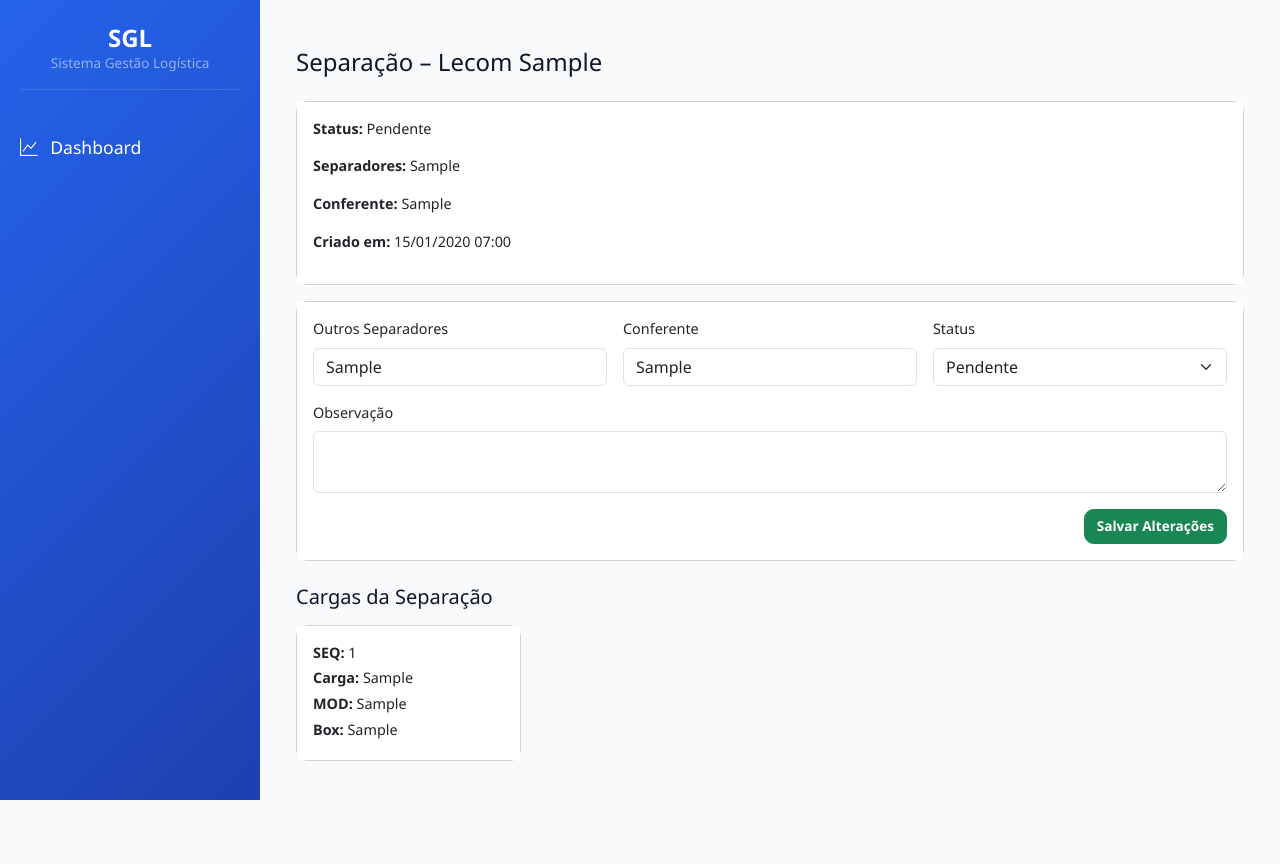
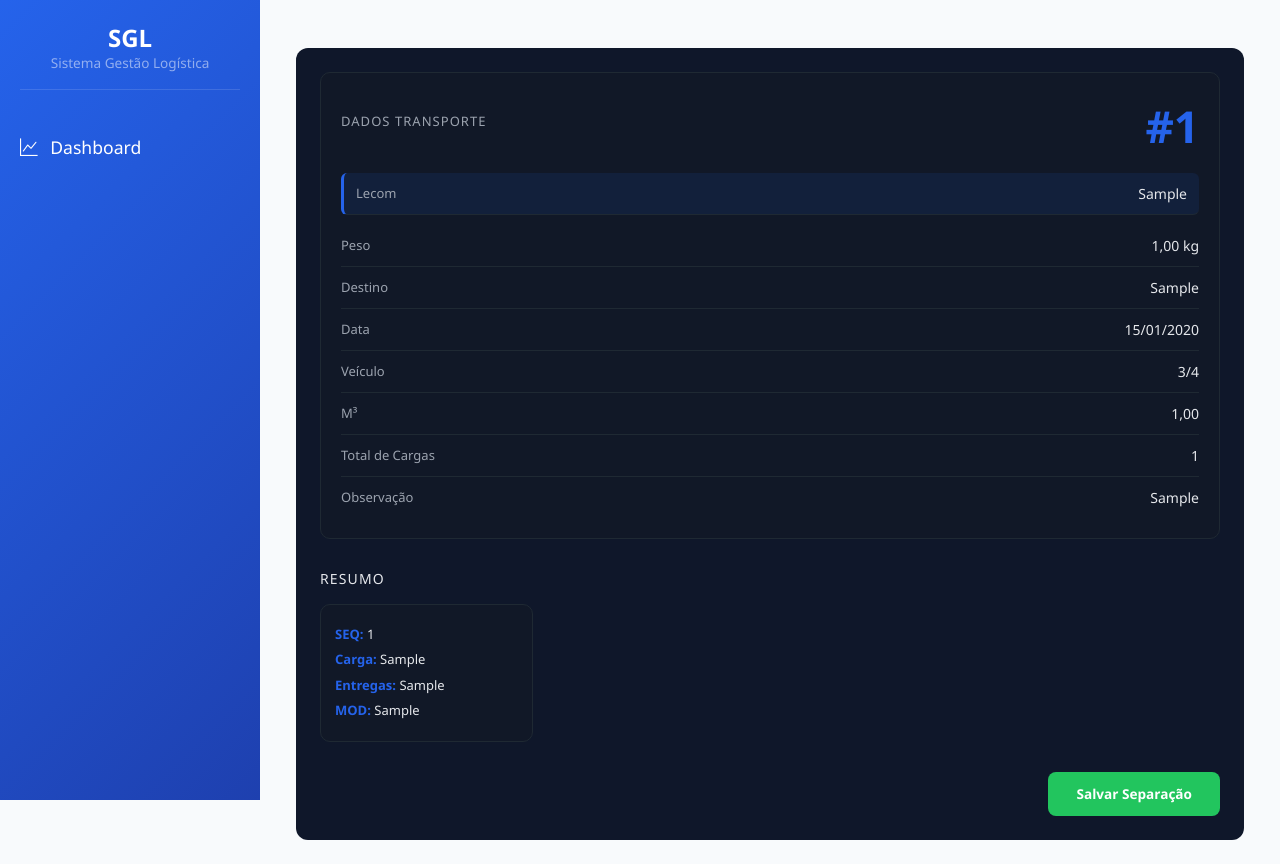
Before and after one commit to anderson-santos10/sgl-system, a Django app: page /expedicao/detalhe/1/ in a window 1280 px wide. Before the commit the page ends 800 px from the top, so only its background shows below. Run offline with Django 5.2, Linux system fonts and the light colour scheme; tables that the repository leaves empty hold one stand-in row (values such as "Sample post"); some libraries are stand-ins or nearby versions.

Commit message:
Ajustes no cenário de expedição e layout

```diff
--- a/expedicao/views.py
+++ b/expedicao/views.py
@@ -136,10 +136,13 @@ class DetalheCardView(View):
     def get(self, request, pk):
         controle = get_object_or_404(ControleSeparacao, pk=pk)
 
+        # relacionamento correto (ajuste se o nome for diferente)
+        lecom = controle.lecom
+
         context = {
             "controle": controle,
-            # se existir relacionamento reverso, já deixamos pronto
-            "cargas": controle.cargas.all() if hasattr(controle, "cargas") else None,
+            "lecom": lecom,
+            "cargas": lecom.cargas.all()
         }
 
         return render(request, self.template_name, context)
@@ -147,15 +150,11 @@ class DetalheCardView(View):
     def post(self, request, pk):
         controle = get_object_or_404(ControleSeparacao, pk=pk)
 
-        # =========================
-        # CAMPOS EDITÁVEIS
-        # =========================
         controle.ot = request.POST.get("ot", "").strip()
         controle.outros_separadores = request.POST.get("outros_separadores", "").strip()
         controle.conferente = request.POST.get("conferente", "").strip()
         controle.observacao = request.POST.get("observacao", "").strip()
 
-        # Status (se existir no form)
         status = request.POST.get("status")
         if status:
             controle.status = status
@@ -163,9 +162,8 @@ class DetalheCardView(View):
         controle.save()
 
         messages.success(request, "Informações atualizadas com sucesso.")
+        return redirect("expedicao:detalhe_card", pk=controle.pk)
 
-        # 🔁 volta para o próprio detalhe (UX melhor que jogar pra fora)
-        return redirect("expedicao:detalhe_card", pk=controle.pk)
 
 class CenarioCarregamentoView(View):
     template_name = "expedicao/cenario_carregamento.html"
--- /dev/null
+++ b/static/css/expedicao/detalhe_carga.css
@@ -0,0 +1,192 @@
+/* ================================
+   VARIÁVEIS SGL
+   ================================ */
+:root {
+  --sgl-primary: #2563eb;
+  --sgl-primary-dark: #1e40af;
+  --sgl-bg-dark: #0f172a;
+  --sgl-card: #111827;
+  --sgl-border: #1f2933;
+  --sgl-text: #e5e7eb;
+  --sgl-muted: #9ca3af;
+  --sgl-success: #22c55e;
+}
+
+/* ================================
+   WRAPPER
+   ================================ */
+.stats-wrapper {
+  background-color: var(--sgl-bg-dark);
+  padding: 24px;
+  border-radius: 12px;
+}
+
+/* ================================
+   GRID
+   ================================ */
+.stats-grid {
+  display: grid;
+  grid-template-columns: repeat(auto-fit, minmax(320px, 1fr));
+  gap: 20px;
+}
+
+/* ================================
+   CARD PRINCIPAL
+   ================================ */
+.stats-card {
+  background-color: var(--sgl-card);
+  border: 1px solid var(--sgl-border);
+  border-radius: 10px;
+  padding: 20px;
+  transition: transform .2s ease, box-shadow .2s ease;
+}
+
+.stats-card:hover {
+  transform: translateY(-2px);
+  box-shadow: 0 10px 25px rgba(0,0,0,.3);
+}
+
+/* ================================
+   HEADER
+   ================================ */
+.stats-header {
+  display: flex;
+  justify-content: space-between;
+  align-items: center;
+  margin-bottom: 14px;
+}
+
+.stats-title {
+  font-size: 13px;
+  color: var(--sgl-muted);
+  text-transform: uppercase;
+  letter-spacing: .08em;
+}
+
+/* NÚMERO PRINCIPAL */
+.stats-main {
+  font-size: 44px;
+  font-weight: 700;
+  color: var(--sgl-primary);
+}
+
+/* ================================
+   LISTA DE DADOS
+   ================================ */
+.stats-list {
+  margin-top: 10px;
+}
+
+.stats-row {
+  display: flex;
+  justify-content: space-between;
+  align-items: center;
+  padding: 10px 0;
+  border-bottom: 1px solid var(--sgl-border);
+}
+
+.stats-row:last-child {
+  border-bottom: none;
+}
+
+.stats-label {
+  font-size: 13px;
+  color: var(--sgl-muted);
+}
+
+.stats-value {
+  font-size: 14px;
+  font-weight: 500;
+  color: var(--sgl-text);
+}
+
+/* LINHA DE DESTAQUE */
+.stats-highlight {
+  background-color: rgba(37, 99, 235, 0.1);
+  border-left: 3px solid var(--sgl-primary);
+  padding: 10px 12px;
+  border-radius: 6px;
+  margin-bottom: 10px;
+}
+
+/* ================================
+   RESUMO
+   ================================ */
+.section-title {
+  margin: 32px 0 16px;
+  font-size: 14px;
+  color: var(--sgl-text);
+  text-transform: uppercase;
+  letter-spacing: .08em;
+}
+
+/* CARD DE CARGA */
+.carga-card {
+  background-color: var(--sgl-card);
+  border: 1px solid var(--sgl-border);
+  border-radius: 10px;
+  padding: 14px;
+  height: 100%;
+  transition: border-color .2s ease;
+}
+
+.carga-card:hover {
+  border-color: var(--sgl-primary);
+}
+
+.carga-card p {
+  margin: 6px 0;
+  font-size: 13px;
+  color: var(--sgl-text);
+}
+
+.carga-card strong {
+  color: var(--sgl-primary);
+}
+
+/* ================================
+   AÇÕES
+   ================================ */
+.stats-actions {
+  margin-top: 30px;
+}
+
+.btn-save {
+  background-color: var(--sgl-success);
+  color: #fff;
+  font-weight: 600;
+  padding: 12px 28px;
+  border-radius: 8px;
+  border: none;
+}
+
+.btn-save:hover {
+  background-color: #16a34a;
+}
+
+/* ================================
+   MOBILE FINO
+   ================================ */
+@media (max-width: 576px) {
+  .stats-wrapper {
+    padding: 16px;
+  }
+
+  .stats-main {
+    font-size: 34px;
+  }
+
+  .stats-row {
+    flex-direction: column;
+    align-items: flex-start;
+    gap: 4px;
+  }
+
+  .stats-value {
+    font-size: 13px;
+  }
+
+  .section-title {
+    margin-top: 24px;
+  }
+}
--- a/templates/dashboard/home.html
+++ b/templates/dashboard/home.html
@@ -12,7 +12,7 @@
     <div class="col" style="max-width: 330px;">
         <div class="card h-100 shadow-sm">
             <div class="card-body">
-                <h5 class="card-title text-muted text-center">RECEBIMENTO</h5>
+                <h5 class="card-title text-muted text-center">RECEBIMENT2222O</h5>
                 <div class="text-center">
                     <p>Total NFs</p>
                     <h1 class="display-4 fw-bold text-warning" style="font-size: 3.0rem;">{{ nf_total_hj }}</h1>
--- a/templates/expedicao/detalhe_carga.html
+++ b/templates/expedicao/detalhe_carga.html
@@ -1,112 +1,117 @@
 {% extends 'base.html' %}
 {% load static %}
 
-{% block title %}Detalhe da Separação{% endblock %}
+{% block title %}Dados do Transporte{% endblock %}
 
 {% block content %}
+
 <div class="container mt-4">
 
-  <h4 class="mb-4">
-    Separação – Lecom {{ controle.lecom.lecom }}
-  </h4>
+  <!-- DASHBOARD -->
+  <section class="stats-wrapper">
 
-  <!-- DADOS DO CONTROLE -->
-  <div class="card mb-3">
-    <div class="card-body">
+    <!-- GRID PRINCIPAL -->
+    <section class="stats-grid">
 
-      <p><strong>Status:</strong> {{ controle.get_status_display }}</p>
-      <p><strong>Separadores:</strong> {{ controle.outros_separadores }}</p>
-      <p><strong>Conferente:</strong> {{ controle.conferente }}</p>
-      <p><strong>Criado em:</strong> {{ controle.criado_em|date:"d/m/Y H:i" }}</p>
+      <!-- CARD: DADOS LOGÍSTICOS -->
+      <article class="stats-card">
 
+        <header class="stats-header">
+          <h5 class="stats-title">Dados Transporte</h5>
+          <div class="stats-main">
+            #{{ lecom.pk }}
           </div>
+        </header>
+
+        <!-- IDENTIFICAÇÃO -->
+        <div class="stats-row stats-highlight">
+          <span class="stats-label">Lecom</span>
+          <span class="stats-value">{{ lecom.lecom }}</span>
         </div>
 
-  <!-- FORMULÁRIO -->
-  <form method="post">
-    {% csrf_token %}
+        <!-- LISTA DE DADOS -->
+        <div class="stats-list">
 
-    <div class="card mb-4">
-      <div class="card-body">
-
-        <div class="row g-3">
-
-          <div class="col-md-4">
-            <label class="form-label">Outros Separadores</label>
-            <input
-              type="text"
-              name="outros_separadores"
-              class="form-control"
-              value="{{ controle.outros_separadores }}"
-            >
+          <div class="stats-row">
+            <span class="stats-label">Peso</span>
+            <span class="stats-value">{{ lecom.peso }} kg</span>
           </div>
 
-          <div class="col-md-4">
-            <label class="form-label">Conferente</label>
-            <input
-              type="text"
-              name="conferente"
-              class="form-control"
-              value="{{ controle.conferente }}"
-            >
+          <div class="stats-row">
+            <span class="stats-label">Destino</span>
+            <span class="stats-value">{{ lecom.destino }}</span>
           </div>
 
-          <div class="col-md-4">
-            <label class="form-label">Status</label>
-            <select name="status" class="form-select">
-              {% for key, value in controle.STATUS_CHOICES %}
-                <option value="{{ key }}"
-                  {% if controle.status == key %}selected{% endif %}>
-                  {{ value }}
-                </option>
-              {% endfor %}
-            </select>
+          <div class="stats-row">
+            <span class="stats-label">Data</span>
+            <span class="stats-value">{{ lecom.data|date:"d/m/Y" }}</span>
           </div>
 
-          <div class="col-12">
-            <label class="form-label">Observação</label>
-            <textarea
-              name="observacao"
-              class="form-control"
-              rows="2"
-            >{{ controle.observacao }}</textarea>
+          <div class="stats-row">
+            <span class="stats-label">Veículo</span>
+            <span class="stats-value">
+              {{ lecom.veiculo.tipo_veiculo|default:"Não informado" }}
+            </span>
+          </div>
+
+          <div class="stats-row">
+            <span class="stats-label">M³</span>
+            <span class="stats-value">{{ lecom.m3 }}</span>
+          </div>
+
+          <div class="stats-row">
+            <span class="stats-label">Total de Cargas</span>
+            <span class="stats-value">{{ cargas|length }}</span>
+          </div>
+
+          <div class="stats-row">
+            <span class="stats-label">Observação</span>
+            <span class="stats-value">
+              {{ lecom.observacao|default:"—" }}
+            </span>
           </div>
 
         </div>
 
-        <div class="text-end mt-3">
-          <button class="btn btn-success">
-            Salvar Alterações
-          </button>
-        </div>
+      </article>
 
-      </div>
-    </div>
-  </form>
+    </section>
 
-  <!-- LISTA DE CARGAS -->
-  <h5 class="mb-3">Cargas da Separação</h5>
+    <!-- RESUMO -->
+    <section class="stats-summary">
+      <h5 class="section-title">Resumo</h5>
 
       <div class="row g-3">
         {% for carga in cargas %}
           <div class="col-md-3">
-        <div class="card">
-          <div class="card-body">
-            <p class="mb-1"><strong>SEQ:</strong> {{ carga.seq }}</p>
-            <p class="mb-1"><strong>Carga:</strong> {{ carga.numero_transporte }}</p>
-            <p class="mb-1"><strong>MOD:</strong> {{ carga.mod }}</p>
-            <p class="mb-1"><strong>Box:</strong> {{ carga.entrega_box }}</p>
-          </div>
-        </div>
+            <article class="carga-card">
+              <p><strong>SEQ:</strong> {{ carga.seq }}</p>
+              <p><strong>Carga:</strong> {{ carga.carga }}</p>
+              <p><strong>Entregas:</strong> {{ carga.total_entregas }}</p>
+              <p><strong>MOD:</strong> {{ carga.mod }}</p>
+            </article>
           </div>
         {% empty %}
-      <div class="col-12">
-        <div class="alert alert-info">
-          Nenhuma carga vinculada a esta separação.
-        </div>
+          <div class="col-12 text-muted">
+            Nenhuma carga vinculada.
           </div>
         {% endfor %}
       </div>
+    </section>
+
+    <!-- AÇÃO -->
+    <section class="stats-actions">
+      <form method="post" class="text-end mt-4">
+        {% csrf_token %}
+        <button type="submit" class="btn btn-save">
+          Salvar Separação
+        </button>
+      </form>
+    </section>
+
+  </section>
 
 </div>
+<link rel="stylesheet" href="{% static 'css/expedicao/detalhe_carga.css' %}">
+
 {% endblock %}
```
Lines whose indentation alone changed are shown as unchanged.
